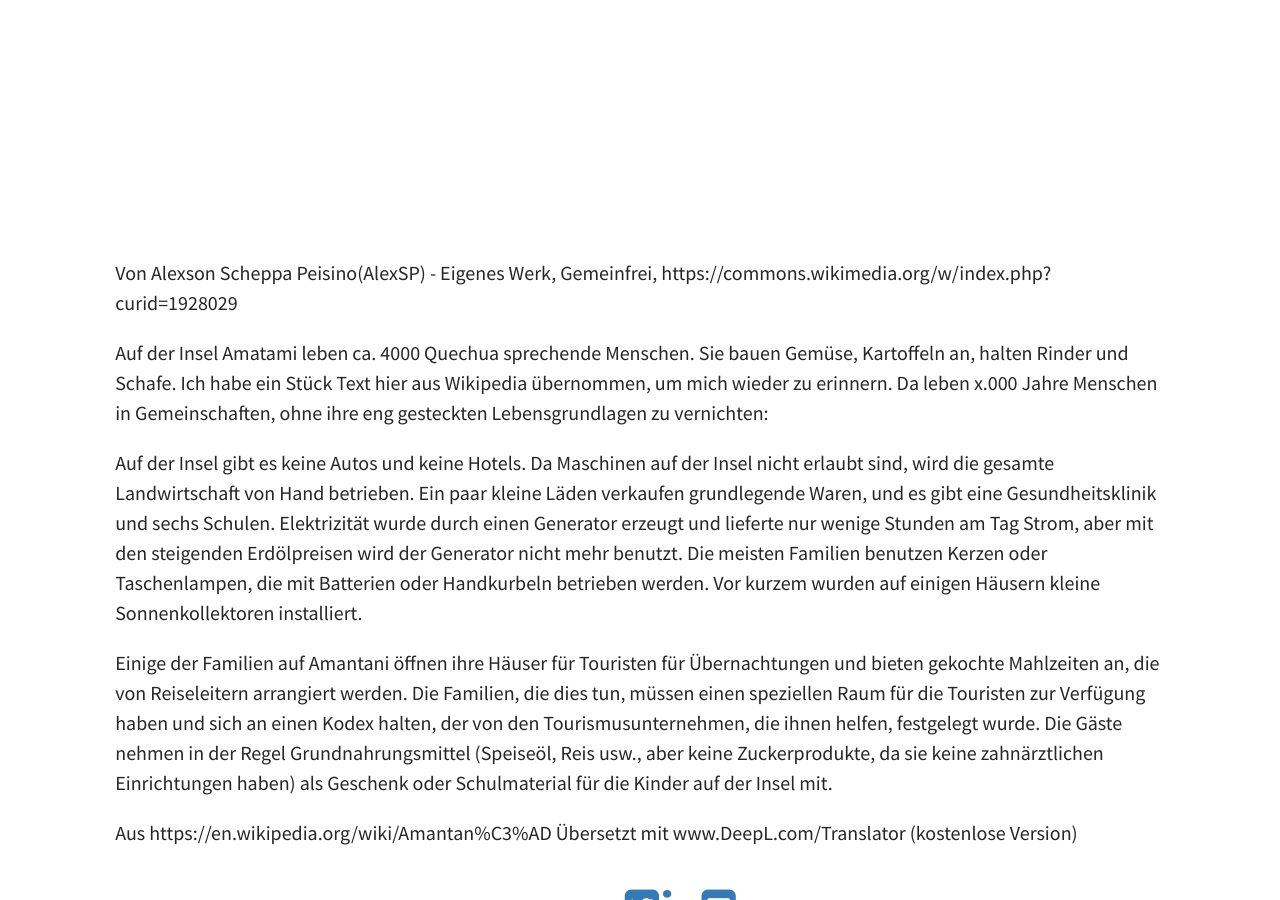
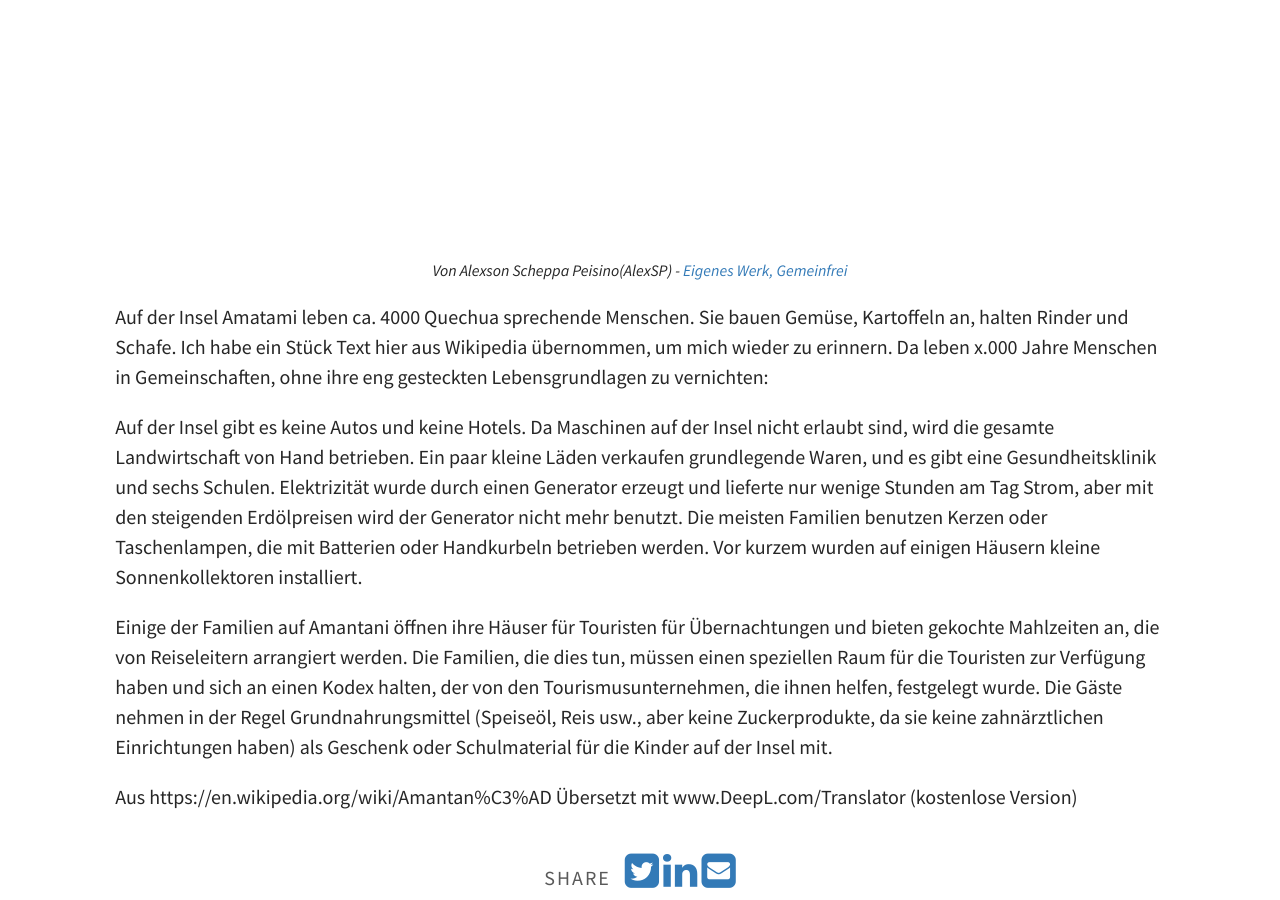
Before and after one commit to jschirrmacher/eight-days, a Jekyll site: the page built from _posts/2020-04-08-bolivien.md, in a window 1280 px wide and 900 px high, scrolled down 3405 px. Built offline with Jekyll 4.4.1, drawn with Linux system fonts in a browser that asks for light colours; comment, search, counter and statistics services are not loaded.

Commit message:
Formatting

```diff
--- a/_posts/2020-04-08-bolivien.md
+++ b/_posts/2020-04-08-bolivien.md
@@ -33,7 +33,7 @@ Nach unserem heutigen Tag in Bolivien werde ich die Wahl genauer verfolgen. Der
 Ich habe mich am Titicacasee festgelesen. Bis dato kannte ich nur seinen auffälligen Namen. Jetzt weiß ich ein paar Fakten mehr - 15fache des Bodensees, vormaliger Artenreichtum, nur 10% der Wassermenge fließen von diesem 3800m hoch gelegenen See ab. Der Rest verdunstet durch die hohe Sonneneinstrahlung und Windstärken. Bevölkerungswachstum in Peru und Bolivien bei fehlender Abwasser und Müllentsorgung, sinkener Wasserspiegel durch abnehmende Gletscherflüsse bedrohen das Leben im See. Damit geraten nicht nur einzigartige Fische, Vögel und Pflanzen in Bedrängnis, sondern auch Volksgruppen, die zum Teil nur dort traditionell auf den Inseln im und am See leben. Ihre besondere Lebensart und Geschichte lohnt sich genauer anzusehen. Zum Beispiel leben die Uru auf schwimmenden Schilfinseln, ihre Hütten und Boote für den Fischfang bestehen aus Schilf.
 
 ![Titicacasee von der Isla del Sol aus gesehen]({{ 'gallery/Titicacasee.jpg' | relative_url }})
-Von Alexson Scheppa Peisino(AlexSP) - Eigenes Werk, Gemeinfrei, https://commons.wikimedia.org/w/index.php?curid=1928029
+_Von Alexson Scheppa Peisino(AlexSP) - [Eigenes Werk, Gemeinfrei](https://commons.wikimedia.org/w/index.php?curid=1928029)_
 
 Auf der Insel Amatami leben ca. 4000 Quechua sprechende Menschen. Sie bauen Gemüse, Kartoffeln an, halten Rinder und Schafe. Ich habe ein Stück Text hier aus Wikipedia übernommen, um mich wieder zu erinnern. Da leben x.000 Jahre Menschen in Gemeinschaften, ohne ihre eng gesteckten Lebensgrundlagen zu vernichten:
 
```
